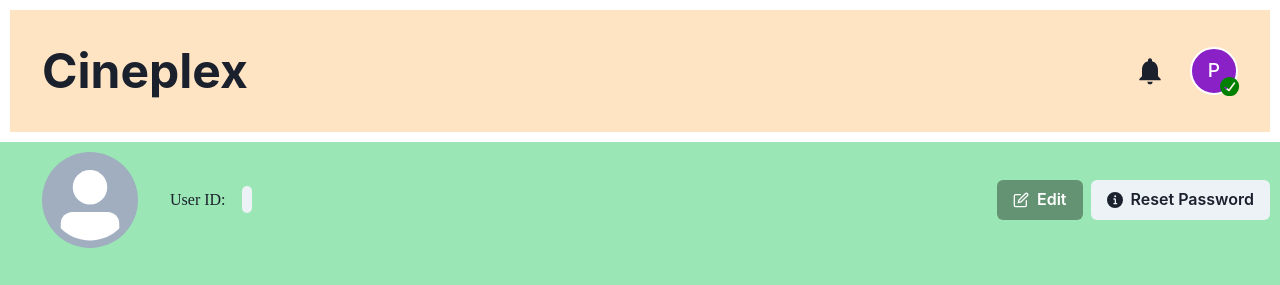
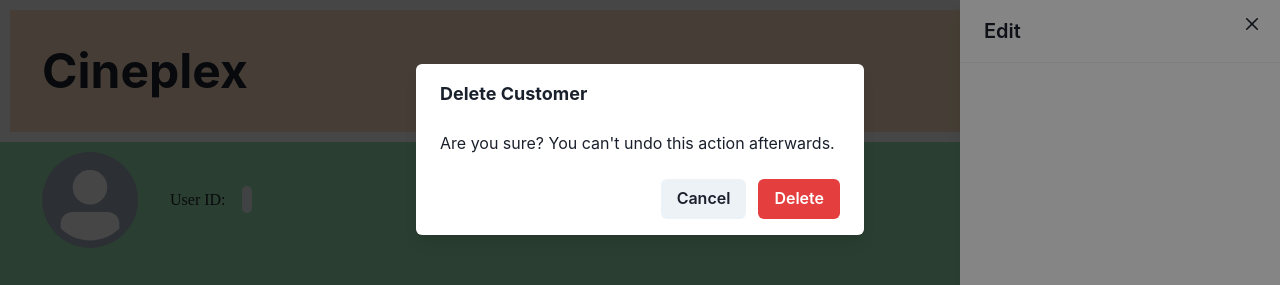
Before and after one commit to Prashanna69/movieReact, a React (Vite) app: page /profile in a window 1280 px wide. Both pictures are taken after a click on the button "Edit". Shown: the top 285 px of the page. Built offline with nearby package versions, Linux system fonts and the light colour scheme; no server answers.

Commit message:
Error in Buttons

```diff
--- a/src/pages/Profile.jsx
+++ b/src/pages/Profile.jsx
@@ -20,6 +20,11 @@
   AlertDialogHeader,
   AlertDialogBody,
   AlertDialogFooter,
+  Drawer,
+  DrawerOverlay,
+  DrawerContent,
+  DrawerCloseButton,
+  DrawerHeader,
 } from "@chakra-ui/react";
 
 import React from "react";
@@ -32,8 +37,12 @@
   const { profile, data } = useLoaderData();
   const { User_Id, Name, Address1, Address2, Email, Phone, Profile, Country } =
     profile;
+
   const { isOpen, onOpen, onClose } = useDisclosure();
-  const cancelRef = React.useRef();
+
+  const modalDisclosure = useDisclosure();
+
+  const drawerDisclosure = useDisclosure();
 
   return (
     <div>
@@ -50,9 +59,21 @@
         </Flex>
         <Spacer />
         <HStack spacing={2}>
-          <Button colorScheme="blackAlpha" leftIcon={<EditIcon />}>
+          <Button
+            onClick={onOpen}
+            colorScheme="blackAlpha"
+            leftIcon={<EditIcon />}
+          >
             Edit
           </Button>
+          <Drawer isOpen={isOpen} placement="right" onClose={onClose}>
+            <DrawerOverlay />
+            <DrawerContent>
+              <DrawerCloseButton />
+              <DrawerHeader>Edit</DrawerHeader>
+              <Divider />
+            </DrawerContent>
+          </Drawer>
           <Button leftIcon={<InfoIcon />}>Reset Password</Button>
         </HStack>
       </Flex>
@@ -115,11 +136,7 @@
             </CardHeader>
             <Divider />
             <CardBody>
-              <AlertDialog
-                isOpen={isOpen}
-                leastDestructiveRef={cancelRef}
-                onClose={onClose}
-              >
+              <AlertDialog isOpen={isOpen} onClose={onClose}>
                 <AlertDialogOverlay>
                   <AlertDialogContent>
                     <AlertDialogHeader fontSize="lg" fontWeight="bold">
@@ -131,9 +148,7 @@
                     </AlertDialogBody>
 
                     <AlertDialogFooter>
-                      <Button ref={cancelRef} onClick={onClose}>
-                        Cancel
-                      </Button>
+                      <Button onClick={onClose}>Cancel</Button>
                       <Button colorScheme="red" onClick={onClose} ml={3}>
                         Delete
                       </Button>
```
